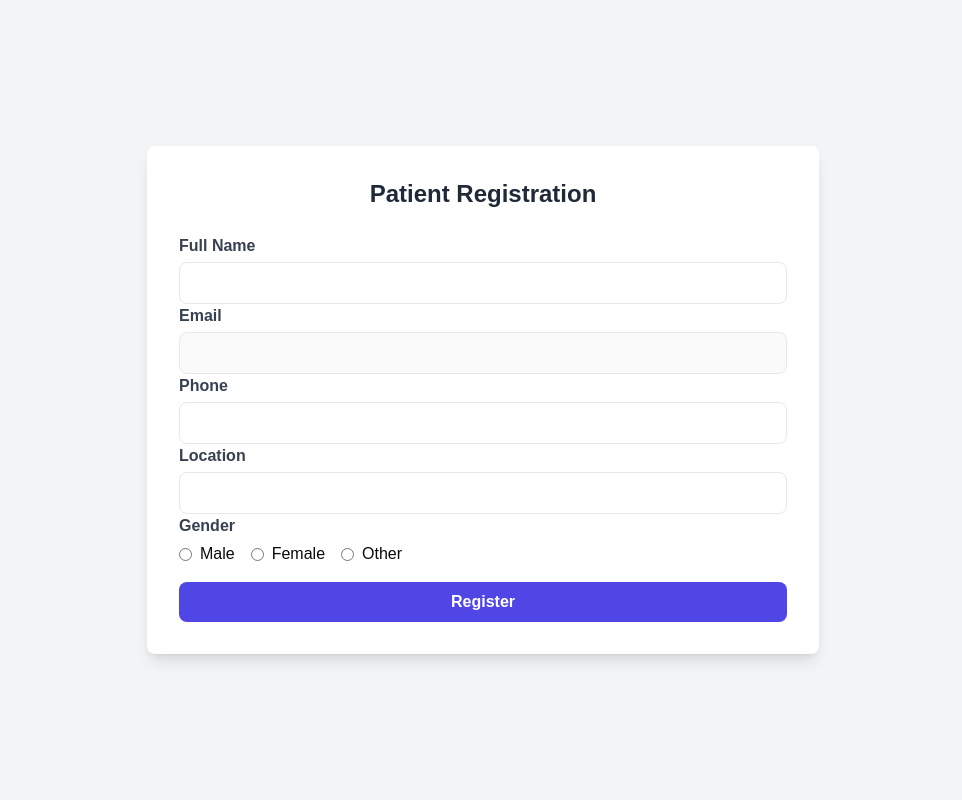
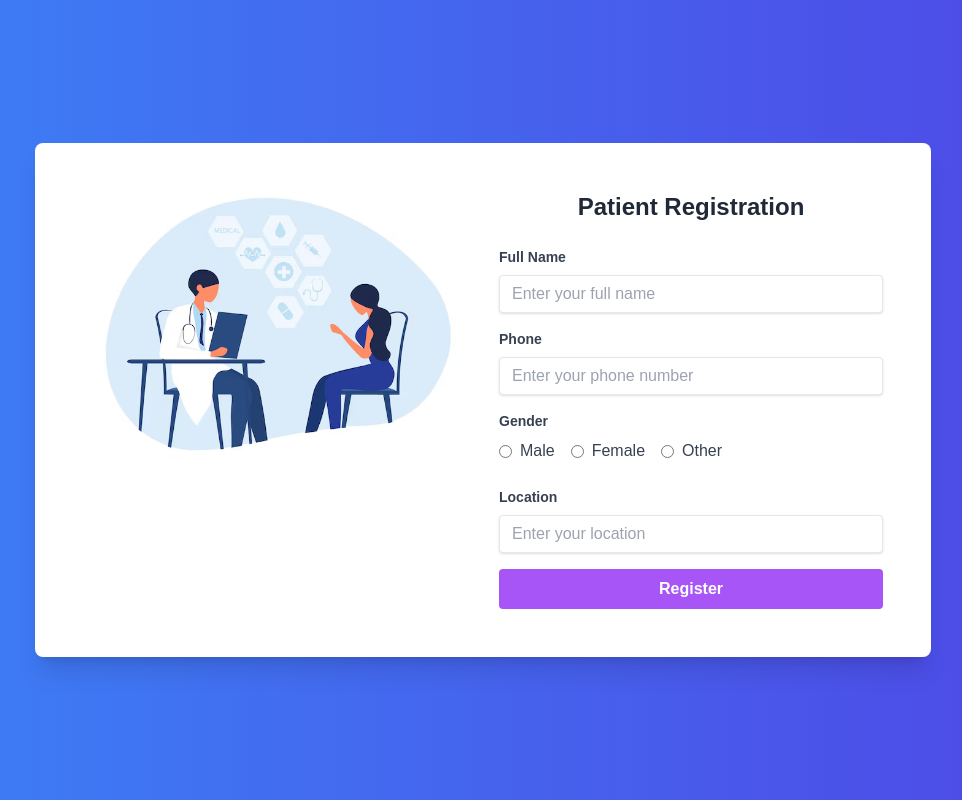
Before and after one commit to Pradyumn-Chaudhary/JEEVNI, a Next.js app: page /patientRegistration in a window 1280 px wide. Shown: the whole page, without its empty margins (157-1119 px from the left). Built offline with nearby package versions, Linux system fonts and the light colour scheme; no server answers; the database is empty; sample sign-in values are in the browser's storage.

Commit message:
Patient Page

```diff
--- a/app/patientRegistration/page.js
+++ b/app/patientRegistration/page.js
@@ -3,6 +3,7 @@ import React, { useEffect, useState } from "react";
 import { useSession } from "next-auth/react";
 import { useRouter } from "next/navigation";
 import { fetchuser, updateProfile } from "@/actions/useraction";
+import Image from "next/image";
 
 const PatientRegistration = () => {
   const { data: session, status } = useSession();
@@ -75,44 +76,73 @@ const PatientRegistration = () => {
   }
 
   return (
-    <div className="bg-gray-100 flex justify-center items-center min-h-screen">
-      <div className="bg-white p-8 rounded-lg shadow-lg w-full max-w-2xl">
-        <h2 className="text-2xl font-bold text-center text-gray-800 mb-6">Patient Registration</h2>
-        <form className="max-w-2xl mx-auto" onSubmit={handleSubmit}>
-          <div>
-            <label className="block text-gray-700 font-semibold">Full Name</label>
-            <input value={form.name || ""} onChange={handleChange} name="name" required className="w-full mt-1 p-2 border rounded-lg outline-indigo-500" />
+    <div className="bg-gradient-to-r from-blue-500 to-indigo-600 flex items-center justify-center min-h-screen">
+      <div className="bg-white rounded-lg shadow-xl flex md:flex-row flex-col max-w-4xl w-full p-8">
+        <div className="md:w-1/2 p-4">
+          <Image
+            src="/image.png"
+            alt="Patient Registration Image"
+            width={500}
+            height={300}
+            className="w-full h-auto rounded-lg"
+          />
         </div>
-          <div>
-            <label className="block text-gray-700 font-semibold">Email</label>
-            <input value={form.email || ""} onChange={handleChange} name="email" disabled className="w-full mt-1 p-2 border rounded-lg outline-indigo-500" />
+        <div className="md:w-1/2 p-4">
+          <h2 className="text-2xl font-bold text-gray-800 text-center mb-6">Patient Registration</h2>
+          <form onSubmit={handleSubmit}>
+            <div className="mb-4">
+              <label htmlFor="name" className="block text-gray-700 text-sm font-bold mb-2">Full Name</label>
+              <input
+                type="text"
+                id="name"
+                name="name"
+                placeholder="Enter your full name"
+                value={form.name}
+                onChange={handleChange}
+                className="shadow appearance-none border rounded w-full py-2 px-3 text-gray-700 leading-tight focus:outline-none focus:shadow-outline"
+              />
             </div>
-          <div>
-            <label className="block text-gray-700 font-semibold">Phone</label>
-            <input value={form.phone || ""} onChange={handleChange} name="phone" required className="w-full mt-1 p-2 border rounded-lg outline-indigo-500" />
+            <div className="mb-4">
+              <label htmlFor="phone" className="block text-gray-700 text-sm font-bold mb-2">Phone</label>
+              <input
+                type="tel"
+                id="phone"
+                name="phone"
+                placeholder="Enter your phone number"
+                value={form.phone}
+                onChange={handleChange}
+                className="shadow appearance-none border rounded w-full py-2 px-3 text-gray-700 leading-tight focus:outline-none focus:shadow-outline"
+              />
             </div>
-          <div>
-            <label className="block text-gray-700 font-semibold">Location</label>
-            <input value={form.location || ""} onChange={handleChange} name="location" required className="w-full mt-1 p-2 border rounded-lg outline-indigo-500" />
-          </div>
-          <div>
-            <label className="block text-gray-700 font-semibold">Gender</label>
-            <div className="flex gap-4 mt-1">
-              <label className="flex items-center gap-2">
-                <input type="radio" name="gender" value="male" checked={form.gender === "male"} onChange={handleChange} /> Male
-              </label>
-              <label className="flex items-center gap-2">
-                <input type="radio" name="gender" value="female" checked={form.gender === "female"} onChange={handleChange} /> Female
-              </label>
-              <label className="flex items-center gap-2">
-                <input type="radio" name="gender" value="other" checked={form.gender === "other"} onChange={handleChange} /> Other
-              </label>
+             <div className="mb-6">
+              <label className="block text-gray-700 text-sm font-bold mb-2">Gender</label>
+              <div className="flex items-center">
+                <input type="radio" id="male" name="gender" value="male" className="mr-2" onChange={handleChange} />
+                <label htmlFor="male" className="text-gray-700">Male</label>
+                <input type="radio" id="female" name="gender" value="female" className="ml-4 mr-2" onChange={handleChange} />
+                <label htmlFor="female" className="text-gray-700">Female</label>
+                <input type="radio" id="other" name="gender" value="other" className="ml-4 mr-2" onChange={handleChange} />
+                <label htmlFor="other" className="text-gray-700">Other</label>
               </div>
             </div>
-          <div className="text-center">
-            <button type="submit" className="w-full mt-4 px-4 py-2 text-white font-bold bg-indigo-600 rounded-lg hover:bg-indigo-500 transition">Register</button>
+            <div className="mb-4">
+              <label htmlFor="location" className="block text-gray-700 text-sm font-bold mb-2">Location</label>
+              <input
+                type="text"
+                id="location"
+                name="location"
+                placeholder="Enter your location"
+                value={form.location}
+                onChange={handleChange}
+                className="shadow appearance-none border rounded w-full py-2 px-3 text-gray-700 leading-tight focus:outline-none focus:shadow-outline"
+              />
             </div>
+            <button type="submit"
+              className="bg-purple-500 hover:bg-purple-700 text-white font-bold py-2 px-4 rounded focus:outline-none focus:shadow-outline w-full">
+              Register
+            </button>
           </form>
+        </div>
       </div>
     </div>
   );
```
Also changed, not shown: public/image.png (added). Lines whose indentation alone changed are shown as unchanged.
